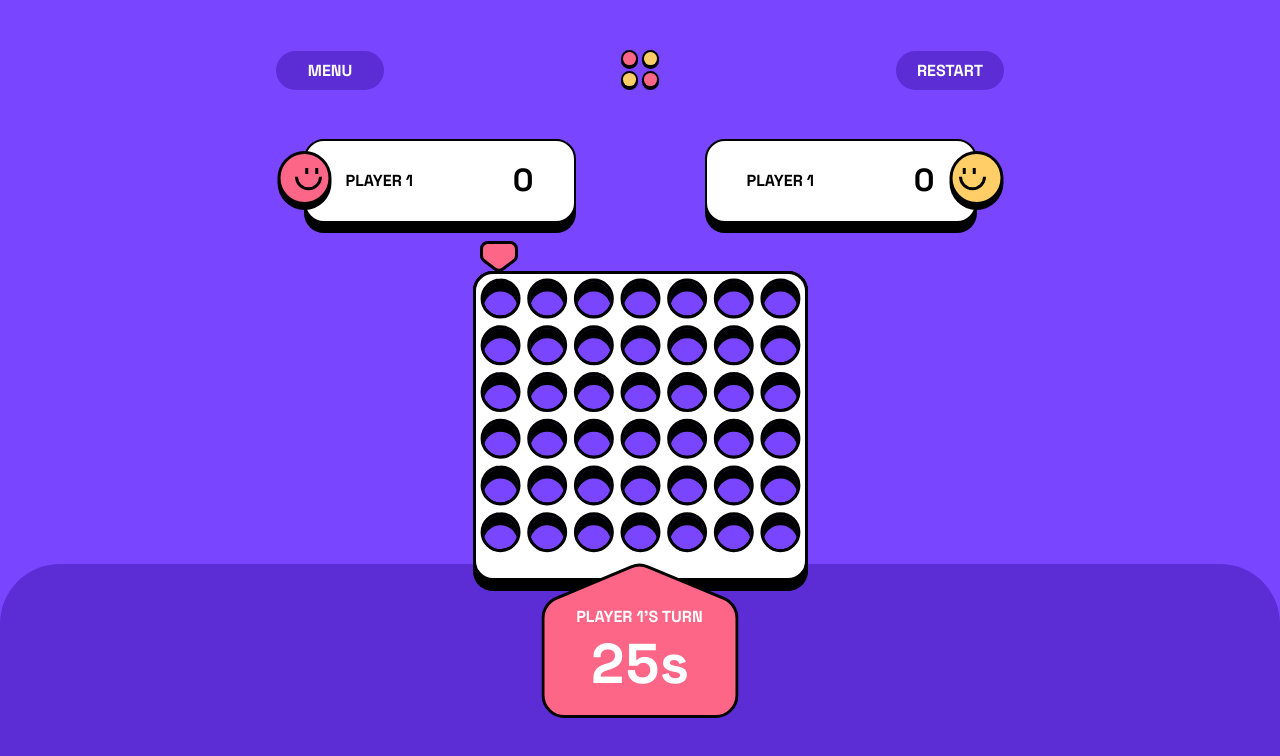
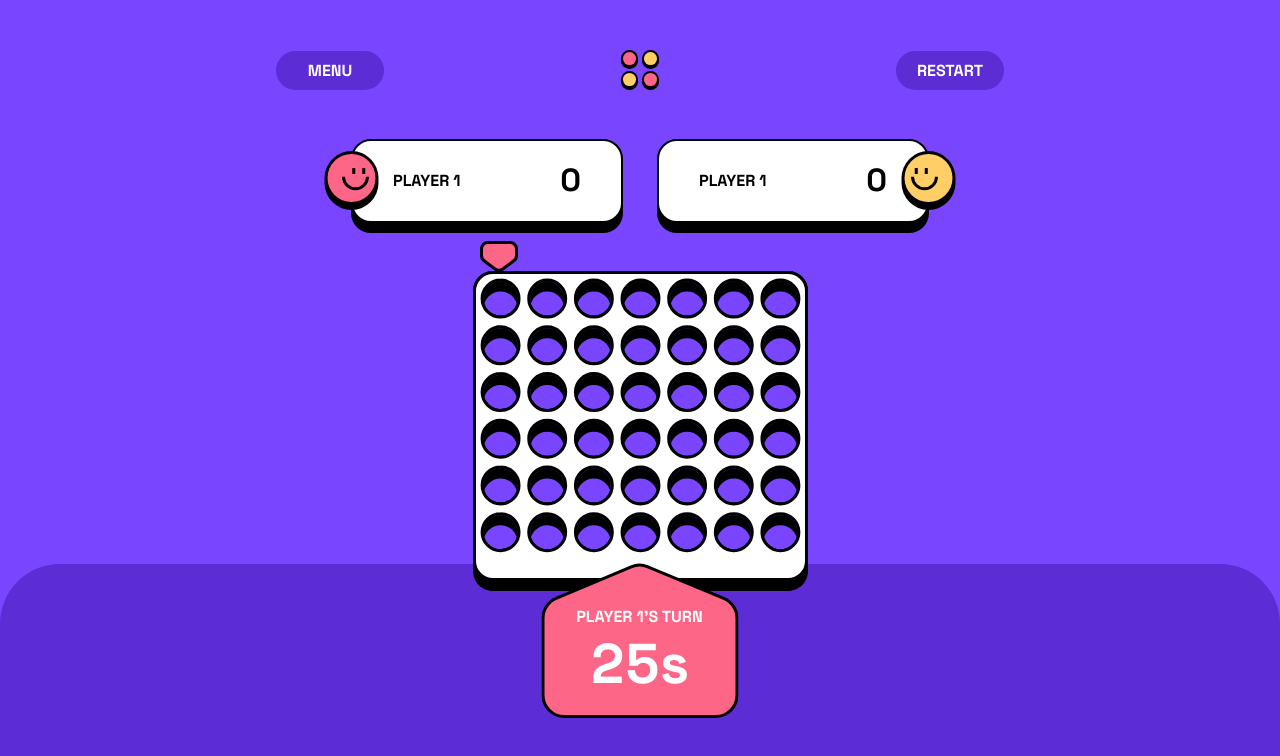
Before and after one commit to isaacnovaes/connect-four-game, a React (Vite) app: page /play-cpu in a window 1280 px wide. Shown: the top 756 px of the page. Built offline with nearby package versions, Linux system fonts and the light colour scheme.

Commit message:
Use CpuIcon

```diff
--- a/src/features/game/GameResult.tsx
+++ b/src/features/game/GameResult.tsx
@@ -1,3 +1,4 @@
+import CpuIcon from '../../components/icons/CpuIcon';
 import PlayerOneIcon from '../../components/icons/PlayerOneIcon';
 import PlayerTwoIcon from '../../components/icons/PlayerTwoIcon';
 import { useAppSelector } from '../../store/hooks';
@@ -9,7 +10,7 @@ const GameResult = () => {
     const playerTwoPoints = runs.filter((r) => r.player === 2).length * 4;
 
     return (
-        <div className='tablet:max-w-[745px] mx-auto mb-[50px] flex h-[81px] items-center justify-between px-9'>
+        <div className='tablet:max-w-[650px] mx-auto mb-[50px] flex h-[81px] items-center justify-between px-9'>
             <div className='shadow-box tablet:flex-row tablet:p-10 tablet:basis-[272px] relative flex h-[81px] basis-[142px] flex-col items-center justify-between rounded-[20px] border-2 border-black bg-white py-[10px]'>
                 <span className='text-xs uppercase'>{isCpuMode ? 'You' : 'Player 1'}</span>
                 <span className='text-[32px]'>{playerOnePoints}</span>
@@ -18,7 +19,11 @@ const GameResult = () => {
             <div className='shadow-box tablet:flex-row tablet:p-10 tablet:basis-[272px] relative flex h-[81px] basis-[142px] flex-col items-center justify-between rounded-[20px] border-2 border-black bg-white py-[10px]'>
                 <span className='text-xs uppercase'>{isCpuMode ? 'CPU' : 'Player 1'}</span>
                 <span className='text-[32px]'>{playerTwoPoints}</span>
-                <PlayerTwoIcon className='absolute top-[10px] -right-[30px]' />
+                {isCpuMode ? (
+                    <CpuIcon className='absolute top-[10px] -right-[30px]' />
+                ) : (
+                    <PlayerTwoIcon className='absolute top-[10px] -right-[30px]' />
+                )}
             </div>
         </div>
     );
```
